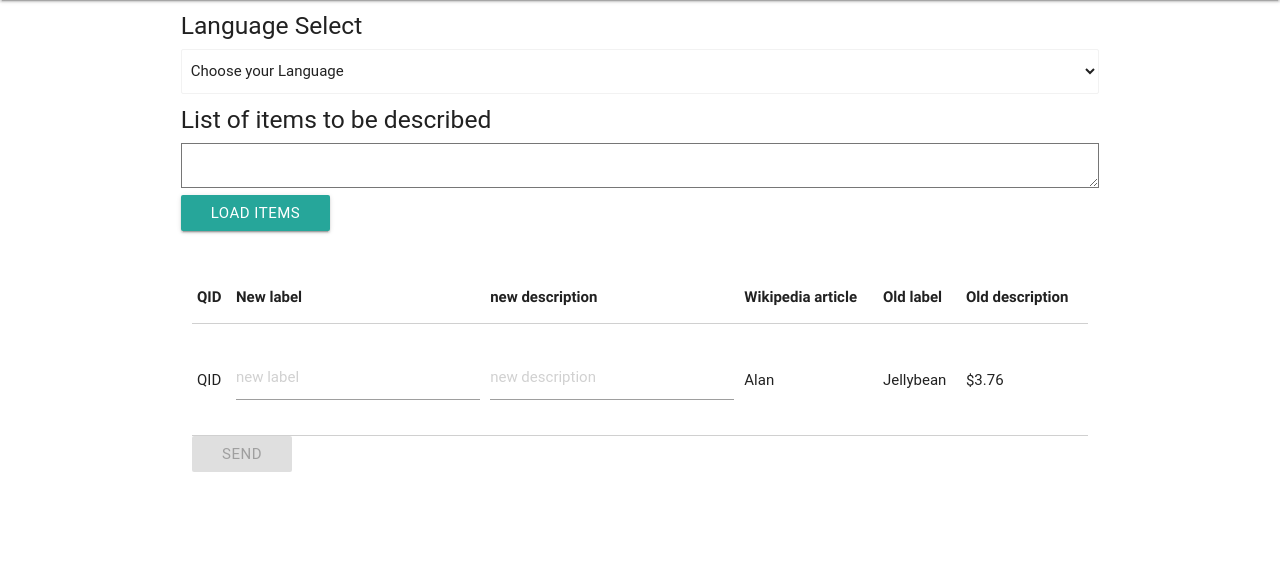
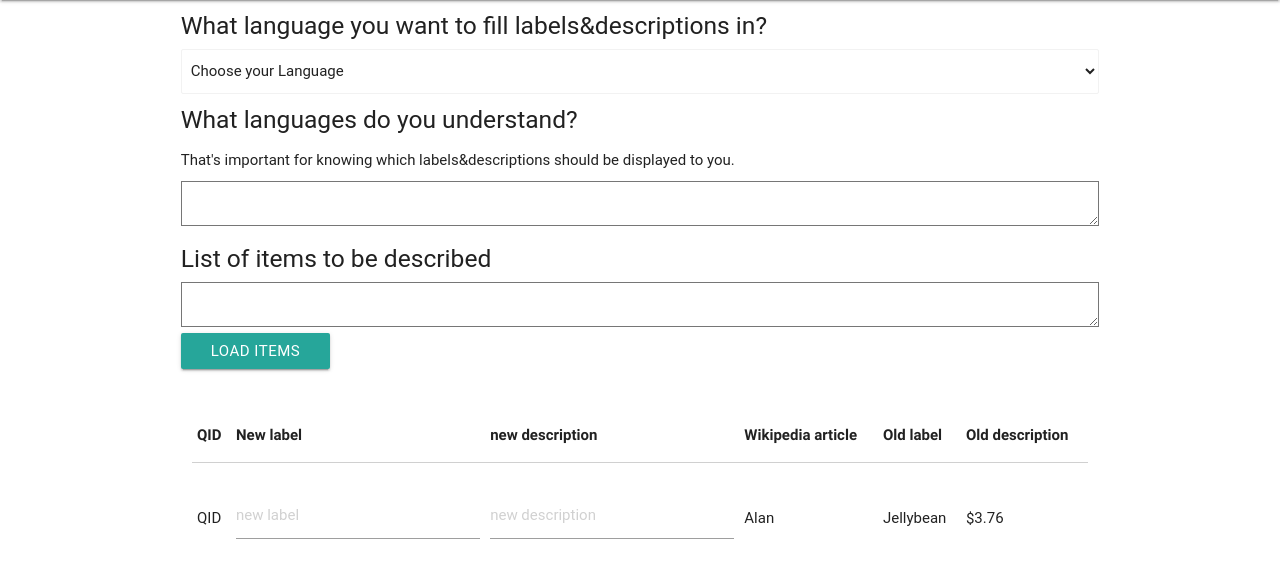
Before and after one commit to wikimedia/labs-tools-weapon-of-mass-description, a Flask app: page / in a window 1280 px wide. Shown: the part 64-638 px from the top of the page. Run offline with Flask 2, Linux system fonts and the light colour scheme; the visitor is signed in with stand-in values (Sample User, id 1); parts of the project's set-up code (start-up, migrations or seed data) failed here and were passed over; some web fonts are replaced.

Commit message:
Ask user for languages he understan

```diff
--- a/src/templates/tool.html
+++ b/src/templates/tool.html
@@ -10,13 +10,16 @@
     <div class="row">
         <form class="col s12">
             <div class="row">
-                <h5>Language Select</h5>
+                <h5>What language you want to fill labels&amp;descriptions in?</h5>
                 <select class="browser-default">
                     <option value="" disabled selected>Choose your Language</option>
                     <option value="1">Option 1</option>
                     <option value="2">Option 2</option>
                     <option value="3">Option 3</option>
                 </select>
+								<h5>What languages do you understand?</h5>
+								<p>That's important for knowing which labels&amp;descriptions should be displayed to you.</p>
+								<textarea id="langs" rows="8" cols="80"></textarea>
 								<h5>List of items to be described</h5>
 								<textarea id="items" rows="8" cols="80"></textarea>
 								<button onclick="fillItems()" class="btn wafes-effect wafes-light" type="button" id="search">Load items</button>
```
